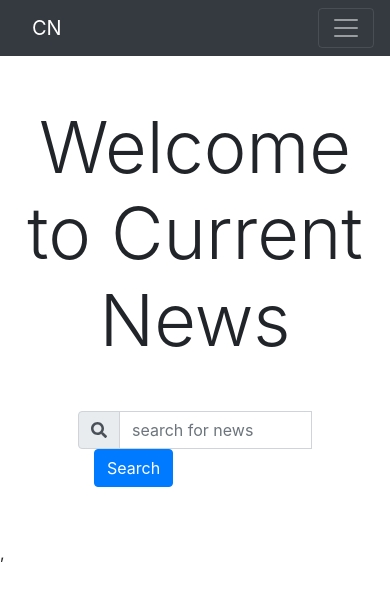
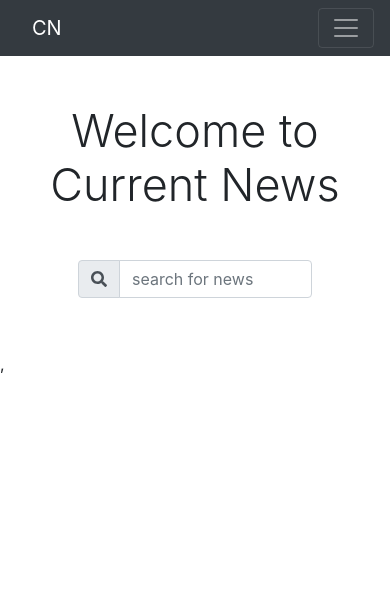
Before and after one commit to sfahadh/Currents-API, a React (Create React App) app: page / in a window 390 px wide. Shown: the top 598 px of the page. Built offline with nearby package versions, Linux system fonts and the light colour scheme; no server answers.

Commit message:
removed button and allowed search on enter key

```diff
--- a/src/components/home/Searchbar.jsx
+++ b/src/components/home/Searchbar.jsx
@@ -1,7 +1,6 @@
 import React from 'react';
 import { FontAwesomeIcon } from '@fortawesome/react-fontawesome'
 import { faSearch } from "@fortawesome/free-solid-svg-icons";
-import { Button } from 'react-bootstrap';
 import SearchNews from '../news/searchNews/searchNews';
 import './home.css'
 
@@ -20,12 +19,13 @@ function SearchBar() {
     const onKeyPress = event => {
         if (event.which === 13 /* Enter */) {
             event.preventDefault();
+            submitSearch();
         }
     }
 
     return (
         <>
-            <form className="form-inline input-group m-auto" onKeyPress={onKeyPress}>
+            <form className="form-inline input-group m-auto" id="form" onKeyPress={onKeyPress}>
                 <div className="input-group-prepend">
                     <span className="input-group-text">
                         <FontAwesomeIcon icon={faSearch} />
@@ -39,12 +39,6 @@ function SearchBar() {
                     onChange={e => setSearch(e.target.value)}
                     value={search}
                 />
-
-                <Button className="ml-3"
-                    variant="primary"
-                    value="Submit"
-                    onClick={submitSearch}>Search
-                </Button>
             </form>
 
             <br />
--- a/src/components/home/home.css
+++ b/src/components/home/home.css
@@ -1,3 +1,12 @@
 .input-group {
     width: 60vw !important;
 }
+
+@media (max-width: 500px) {
+    h1 {
+        font-size: 45px !important;
+    }
+
+}
+
+@media (max-width: 435px) {}
```
